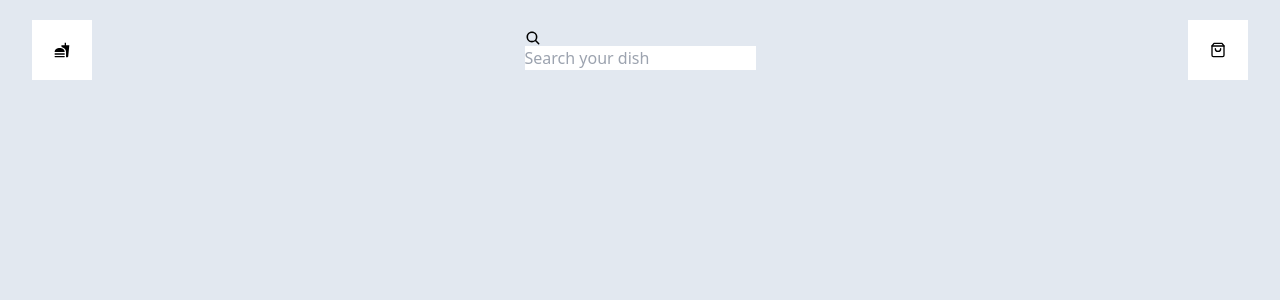
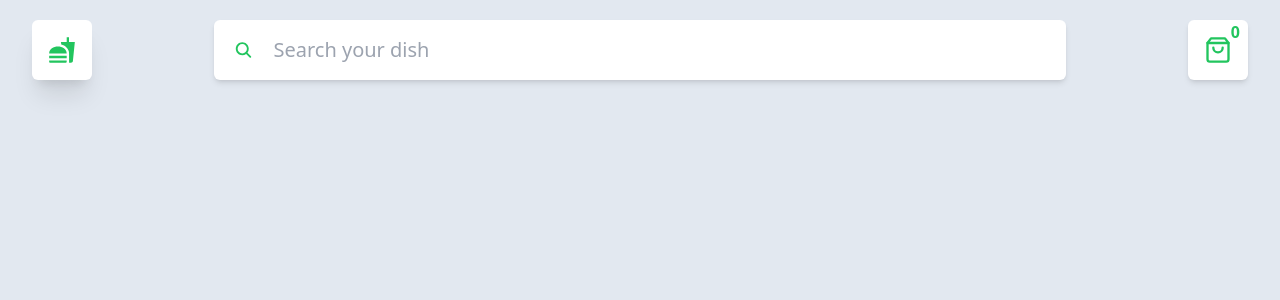
Before and after one commit to M-Jawad338211/food-delivery-webApp, a React (Create React App) app: page / in a window 1280 px wide. Shown: the top 300 px of the page. Built offline with nearby package versions, Linux system fonts and the light colour scheme.

Commit message:
navbar completed

```diff
--- a/src/components/Nav.jsx
+++ b/src/components/Nav.jsx
@@ -5,15 +5,18 @@ import { LuShoppingBag } from "react-icons/lu";
 function Nav() {
     return (
         <div className="w-full h-[100px] flex justify-between items-center px-8">
-           <div className="w-[60px] h-[60px] bg-white flex justify-center items-center">
-                <MdFastfood />
+           <div className="w-[60px] h-[60px] bg-white flex justify-center items-center
+           rounded-md shadow-xl">
+                <MdFastfood className="size-7 text-green-500" />
            </div>
-           <form action="">
-            <IoSearch />
-            <input type="text" placeholder="Search your dish" />
+           <form className="w-[70%] h-[60px] bg-white flex items-center px-5 gap-5 rounded-md shadow-md">
+            <IoSearch className="text-green-500 size-5"/>
+            <input type="text" placeholder="Search your dish" className="w-full outline-none text-xl" />
            </form>
-           <div className="w-[60px] h-[60px] bg-white flex justify-center items-center">
-                <LuShoppingBag />
+           <div className="w-[60px] h-[60px] bg-white flex justify-center items-center
+           rounded-md shadow-md relative">
+                    <span className="absolute top-0 right-2 text-green-500 font-bold">0</span>
+                <LuShoppingBag className="size-7 text-green-500"/>
            </div>
         </div>
     )
```
